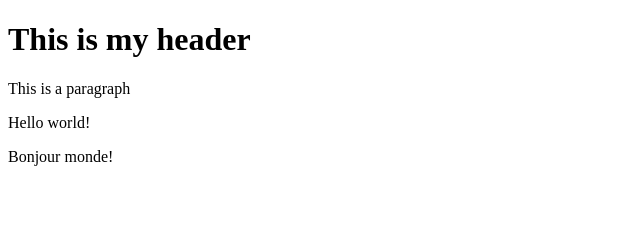
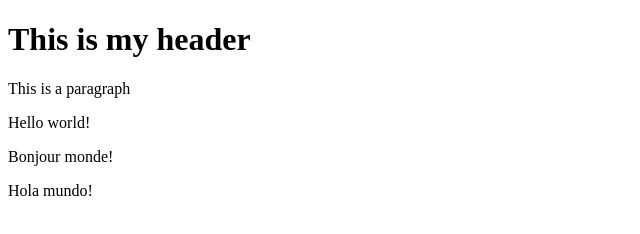
Before and after one commit to scampcoder/git-test, a website: page index.html in a window 1280 px wide. Shown: the whole page, without its empty margins (0-640 px from the left). Drawn offline with Linux system fonts and the light colour scheme.

Commit message:
Third commit

```diff
--- a/index.html
+++ b/index.html
@@ -5,5 +5,6 @@
         <p>This is a paragraph</p>
         <p>Hello world!</p>
         <p>Bonjour monde!</p>
+        <p>Hola mundo!</p>
     </body>
 </html>
```
